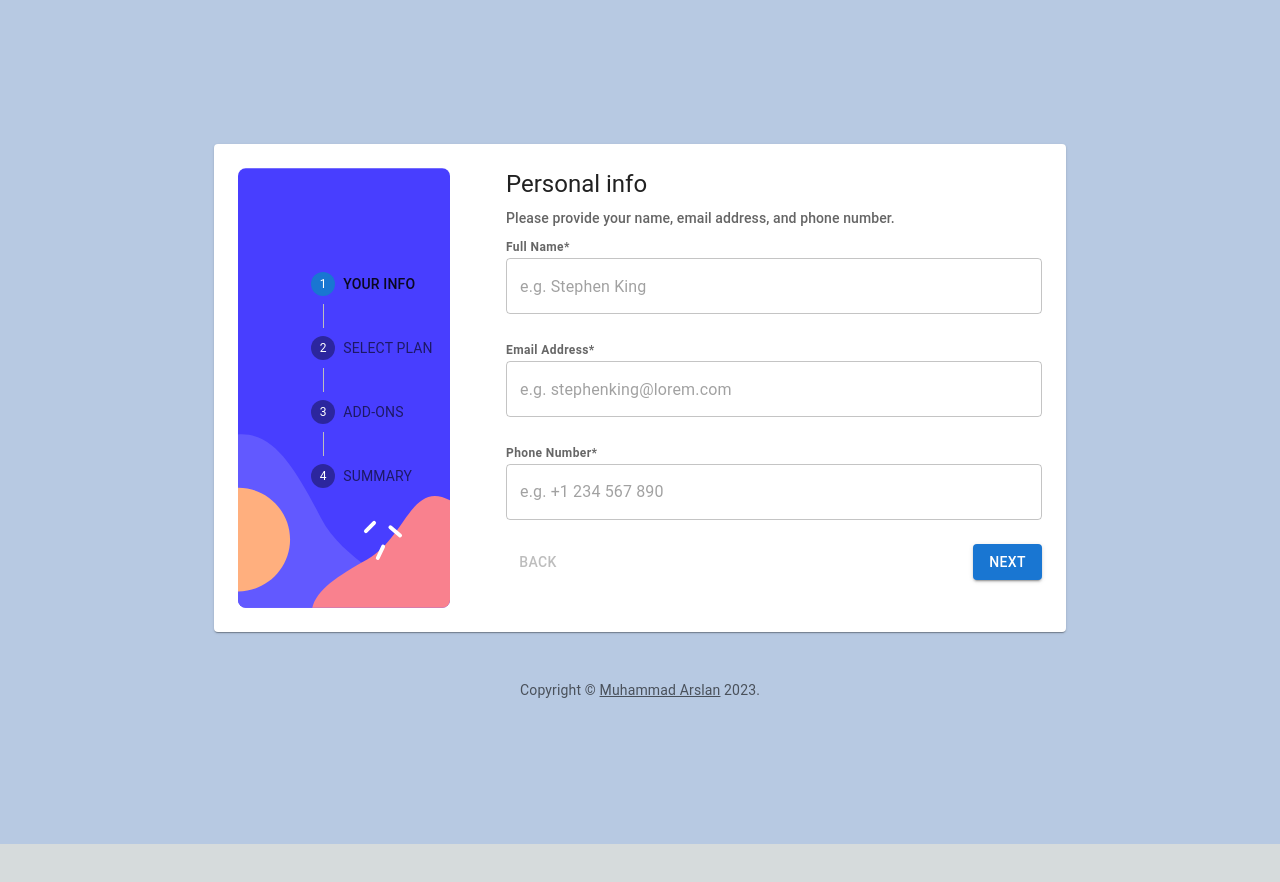
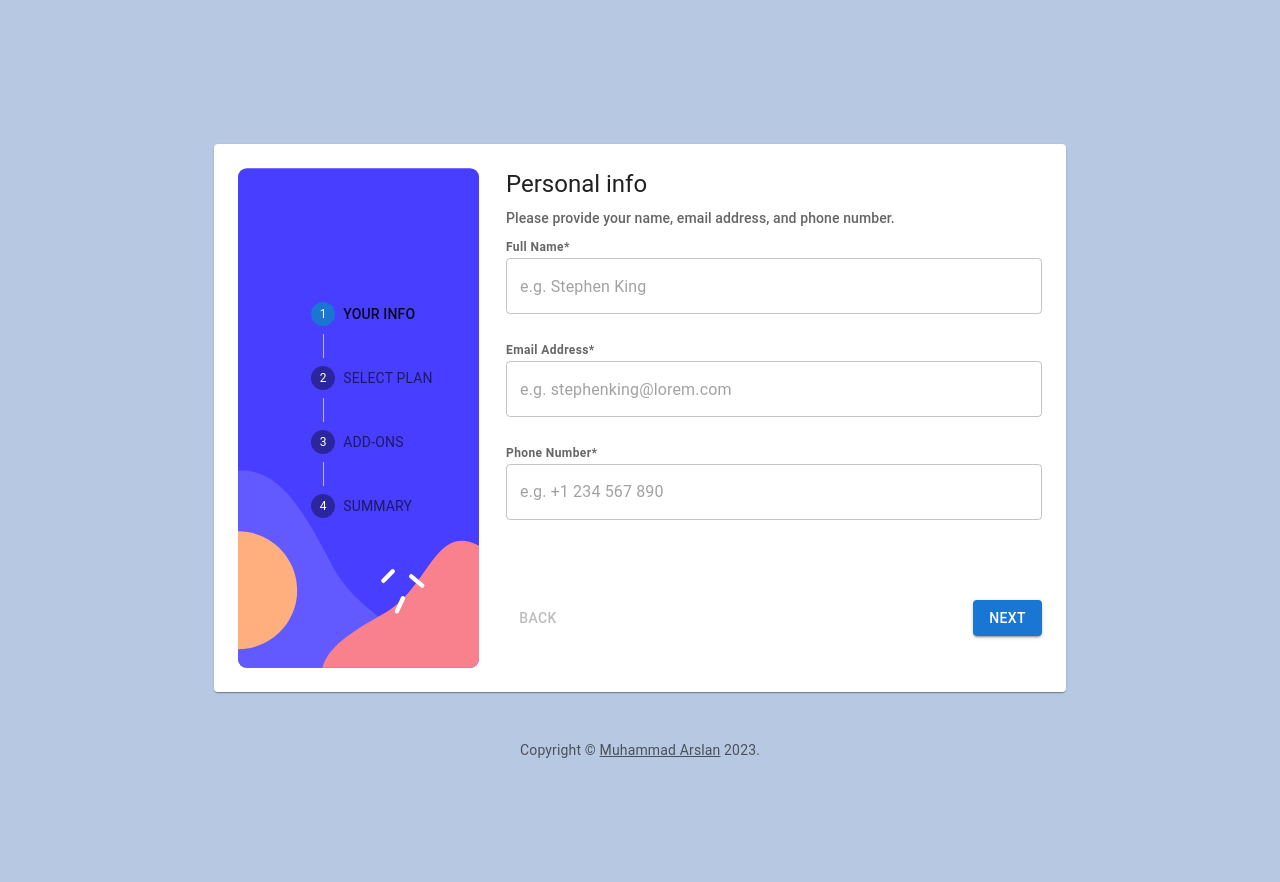
Before and after one commit to ArslanAkhtar/multi_form_front_end_mentor, a Next.js app: page / in a window 1280 px wide. Shown: the top 882 px of the page. Before the commit the page ends 844 px from the top, so only its background shows below. Built offline with nearby package versions, Linux system fonts and the light colour scheme.

Commit message:
Created custom hook for wizard selection and package for form validation added.

```diff
--- a/package.json
+++ b/package.json
@@ -12,6 +12,7 @@
     "@emotion/react": "^11.11.1",
     "@emotion/styled": "^11.11.0",
     "@fontsource/roboto": "^5.0.3",
+    "@hookform/resolvers": "^3.1.1",
     "@mui/icons-material": "^5.11.16",
     "@mui/material": "^5.13.6",
     "@types/node": "20.3.2",
@@ -22,6 +23,9 @@
     "next": "13.4.7",
     "react": "18.2.0",
     "react-dom": "18.2.0",
-    "typescript": "5.1.6"
+    "react-hook-form": "^7.45.1",
+    "typescript": "5.1.6",
+    "yup": "^1.2.0",
+    "zod": "^3.21.4"
   }
 }
--- a/src/app/components/AddOns.tsx
+++ b/src/app/components/AddOns.tsx
@@ -1,10 +1,14 @@
 import { Grid, Typography, Button, Box } from "../../lib/mui";
 import { styled } from "@mui/system";
 import { addons } from "../helpers/constants";
+import { FormDataProps } from "../helpers/types";
 
 const FormContainer = styled("div")({
   height: "100%",
   width: "100%",
+  display: "flex",
+  flexDirection: "column",
+  justifyContent: "space-between",
 });
 
 const ButtonTitle = styled("div")({
@@ -12,9 +16,15 @@ const ButtonTitle = styled("div")({
   flexDirection: "column",
 });
 
-const AddOns = () => {
+const AddOns = ({
+  activeStep,
+  totalSteps,
+  handleBack,
+  handleNext,
+}: FormDataProps) => {
   return (
     <FormContainer>
+      <Box>
         <Typography variant="h5" gutterBottom>
           Pick add-ons
         </Typography>
@@ -41,13 +51,48 @@ const AddOns = () => {
                     {addon.description}
                   </Typography>
                 </ButtonTitle>
-              <Typography variant="h6" gutterBottom sx={{ marginLeft: "40px" }}>
+                <Typography
+                  variant="h6"
+                  gutterBottom
+                  sx={{ marginLeft: "40px" }}
+                >
                   {addon.price}
                 </Typography>
               </Box>
             </Grid>
           ))}
         </Grid>
+      </Box>
+      <Box
+        sx={{
+          display: "flex",
+          flexDirection: "row",
+          justifyContent: "space-between",
+          alignItems: "flex-end",
+          mb: 4,
+        }}
+      >
+        {activeStep !== totalSteps && (
+          <>
+            <Button
+              color="inherit"
+              disabled={activeStep === 0}
+              onClick={handleBack}
+              sx={{ mr: 1 }}
+            >
+              Back
+            </Button>
+            <Button
+              variant="contained"
+              disabled={activeStep === totalSteps}
+              onClick={handleNext}
+              sx={{ mt: 3, ml: 1 }}
+            >
+              {activeStep === totalSteps - 1 ? "Confirm" : "Next"}
+            </Button>
+          </>
+        )}
+      </Box>
     </FormContainer>
   );
 };
--- a/src/app/components/Home.tsx
+++ b/src/app/components/Home.tsx
@@ -18,6 +18,8 @@ import AddOns from "./AddOns";
 import Summary from "./Summary";
 import Complete from "./Complete";
 
+import useStepper from "../customhooks/useStepper";
+
 const StepSection = styled("div")({
   height: "100%",
   display: "flex",
@@ -27,20 +29,55 @@ const StepSection = styled("div")({
 });
 
 const FormWrapper = styled("div")({
-  height: "100%",
   width: "100%",
+  display: "flex",
+  justifyContent: "space-between",
+  flexDirection: "column",
 });
 
-function getStepContent(step: number) {
+function getStepContent(
+  step: number,
+  totalSteps: number,
+  handleBack: () => void,
+  handleNext: () => void
+) {
   switch (step) {
     case 0:
-      return <Info />;
+      return (
+        <Info
+          activeStep={step}
+          totalSteps={totalSteps}
+          handleBack={handleBack}
+          handleNext={handleNext}
+        />
+      );
     case 1:
-      return <SelectPlan />;
+      return (
+        <SelectPlan
+          activeStep={step}
+          totalSteps={totalSteps}
+          handleBack={handleBack}
+          handleNext={handleNext}
+        />
+      );
     case 2:
-      return <AddOns />;
+      return (
+        <AddOns
+          activeStep={step}
+          totalSteps={totalSteps}
+          handleBack={handleBack}
+          handleNext={handleNext}
+        />
+      );
     case 3:
-      return <Summary />;
+      return (
+        <Summary
+          activeStep={step}
+          totalSteps={totalSteps}
+          handleBack={handleBack}
+          handleNext={handleNext}
+        />
+      );
     case 4:
       return <Complete />;
     default:
@@ -49,34 +86,9 @@ function getStepContent(step: number) {
 }
 
 const Home = () => {
-  const [activeStep, setActiveStep] = useState(0);
-
-  const handleStep = (step: number) => () => {
-    setActiveStep(step);
-  };
-
-  const handleBack = () => {
-    if (!isFirstStep()) {
-      setActiveStep((prevActiveStep) => prevActiveStep - 1);
-    }
-  };
-
-  const handleNext = () => {
-    if (!isLastStep()) {
-      setActiveStep((prevActiveStep) => prevActiveStep + 1);
-    }
-  };
-
-  const totalSteps = () => {
-    return steps.length;
-  };
-
-  const isLastStep = () => {
-    return activeStep === totalSteps();
-  };
-  const isFirstStep = () => {
-    return activeStep === 0;
-  };
+  const [stepOneData, setStepOneData] = useState({});
+  const { activeStep, totalSteps, handleBack, handleNext, handleStep } =
+    useStepper();
 
   return (
     <>
@@ -94,7 +106,7 @@ const Home = () => {
               backgroundImage: `url('/assets/images/bg-sidebar-desktop.svg')`,
               backgroundRepeat: "no-repeat",
               backgroundSize: "contain",
-              height: "55vh",
+              height: "500px",
               width: "50%",
             }}
           >
@@ -125,35 +137,14 @@ const Home = () => {
           </Box>
 
           <FormWrapper>
-            {getStepContent(activeStep)}
+            {getStepContent(activeStep, totalSteps, handleBack, handleNext)}
             <Box
               sx={{
                 display: "flex",
                 justifyContent: "space-between",
                 alignItems: "flex-end",
               }}
-            >
-              {activeStep !== steps.length && (
-                <>
-                  <Button
-                    color="inherit"
-                    disabled={activeStep === 0}
-                    onClick={handleBack}
-                    sx={{ mr: 1 }}
-                  >
-                    Back
-                  </Button>
-                  <Button
-                    variant="contained"
-                    disabled={activeStep === steps.length}
-                    onClick={handleNext}
-                    sx={{ mt: 3, ml: 1 }}
-                  >
-                    {activeStep === steps.length - 1 ? "Confirm" : "Next"}
-                  </Button>
-                </>
-              )}
-            </Box>
+            ></Box>
           </FormWrapper>
         </Paper>
         <CopyRight />
--- a/src/app/components/Info.tsx
+++ b/src/app/components/Info.tsx
@@ -1,14 +1,31 @@
-import { Grid, Typography, OutlinedInput, FormHelperText } from "../../lib/mui";
+import {
+  Grid,
+  Typography,
+  OutlinedInput,
+  FormHelperText,
+  Button,
+  Box,
+} from "../../lib/mui";
 import { styled } from "@mui/system";
+import { FormDataProps } from "../helpers/types";
 
 const FormContainer = styled("div")({
   height: "100%",
   width: "100%",
+  display: "flex",
+  flexDirection: "column",
+  justifyContent: "space-between",
 });
 
-const Info = () => {
+const Info = ({
+  activeStep,
+  totalSteps,
+  handleBack,
+  handleNext,
+}: FormDataProps) => {
   return (
     <FormContainer>
+      <Box>
         <Typography variant="h5" gutterBottom>
           Personal info
         </Typography>
@@ -62,6 +79,37 @@ const Info = () => {
             />
           </Grid>
         </Grid>
+      </Box>
+      <Box
+        sx={{
+          display: "flex",
+          flexDirection: "row",
+          justifyContent: "space-between",
+          alignItems: "flex-end",
+          mb: 4,
+        }}
+      >
+        {activeStep !== totalSteps && (
+          <>
+            <Button
+              color="inherit"
+              disabled={activeStep === 0}
+              onClick={handleBack}
+              sx={{ mr: 1 }}
+            >
+              Back
+            </Button>
+            <Button
+              variant="contained"
+              disabled={activeStep === totalSteps}
+              onClick={handleNext}
+              sx={{ mt: 3, ml: 1 }}
+            >
+              {activeStep === totalSteps - 1 ? "Confirm" : "Next"}
+            </Button>
+          </>
+        )}
+      </Box>
     </FormContainer>
   );
 };
--- a/src/app/components/SelectPlan.tsx
+++ b/src/app/components/SelectPlan.tsx
@@ -4,9 +4,11 @@ import {
   Typography,
   ToggleButtonGroup,
   ToggleButton,
+  Box,
+  Button,
 } from "../../lib/mui";
 import { styled } from "@mui/system";
-import { type Plan } from "../helpers/types";
+import { FormDataProps, type Plan } from "../helpers/types";
 import PlanCard from "./PlanCard";
 
 import { plans } from "../helpers/constants";
@@ -14,6 +16,9 @@ import { plans } from "../helpers/constants";
 const FormContainer = styled("div")({
   height: "100%",
   width: "100%",
+  display: "flex",
+  flexDirection: "column",
+  justifyContent: "space-between",
 });
 
 const CardWrapper = styled("div")({
@@ -21,7 +26,12 @@ const CardWrapper = styled("div")({
   flexWrap: "wrap",
 });
 
-const SelectPlan = () => {
+const SelectPlan = ({
+  activeStep,
+  totalSteps,
+  handleBack,
+  handleNext,
+}: FormDataProps) => {
   const [selectedType, setSelectedType] = useState("monthly");
   const [selectedPlan, setSelectedPlan] = useState<Plan | null>(null);
 
@@ -38,6 +48,7 @@ const SelectPlan = () => {
 
   return (
     <FormContainer>
+      <Box>
         <Typography variant="h5" gutterBottom>
           Select your plan
         </Typography>
@@ -70,6 +81,37 @@ const SelectPlan = () => {
             </ToggleButtonGroup>
           </Grid>
         </Grid>
+      </Box>
+      <Box
+        sx={{
+          display: "flex",
+          flexDirection: "row",
+          justifyContent: "space-between",
+          alignItems: "flex-end",
+          mb: 4,
+        }}
+      >
+        {activeStep !== totalSteps && (
+          <>
+            <Button
+              color="inherit"
+              disabled={activeStep === 0}
+              onClick={handleBack}
+              sx={{ mr: 1 }}
+            >
+              Back
+            </Button>
+            <Button
+              variant="contained"
+              disabled={activeStep === totalSteps}
+              onClick={handleNext}
+              sx={{ mt: 3, ml: 1 }}
+            >
+              {activeStep === totalSteps - 1 ? "Confirm" : "Next"}
+            </Button>
+          </>
+        )}
+      </Box>
     </FormContainer>
   );
 };
--- a/src/app/components/Summary.tsx
+++ b/src/app/components/Summary.tsx
@@ -1,19 +1,32 @@
-import { Grid, Typography, Paper, Box, Link, Divider } from "../../lib/mui";
+import {
+  Grid,
+  Typography,
+  Paper,
+  Box,
+  Link,
+  Divider,
+  Button,
+} from "../../lib/mui";
 import { styled } from "@mui/system";
+import { FormDataProps } from "../helpers/types";
 
 const FormContainer = styled("div")({
   height: "100%",
   width: "100%",
+  display: "flex",
+  flexDirection: "column",
+  justifyContent: "space-between",
 });
 
-const ButtonTitle = styled("div")({
-  display: "flex",
-  flexDirection: "column",
-});
-
-const Summary = () => {
+const Summary = ({
+  activeStep,
+  totalSteps,
+  handleBack,
+  handleNext,
+}: FormDataProps) => {
   return (
     <FormContainer>
+      <Box>
         <Typography variant="h5" gutterBottom>
           Finishing up
         </Typography>
@@ -153,6 +166,37 @@ const Summary = () => {
             </Box>
           </Grid>
         </Grid>
+      </Box>
+      <Box
+        sx={{
+          display: "flex",
+          flexDirection: "row",
+          justifyContent: "space-between",
+          alignItems: "flex-end",
+          mb: 4,
+        }}
+      >
+        {activeStep !== totalSteps && (
+          <>
+            <Button
+              color="inherit"
+              disabled={activeStep === 0}
+              onClick={handleBack}
+              sx={{ mr: 1 }}
+            >
+              Back
+            </Button>
+            <Button
+              variant="contained"
+              disabled={activeStep === totalSteps}
+              onClick={handleNext}
+              sx={{ mt: 3, ml: 1 }}
+            >
+              {activeStep === totalSteps - 1 ? "Confirm" : "Next"}
+            </Button>
+          </>
+        )}
+      </Box>
     </FormContainer>
   );
 };
--- /dev/null
+++ b/src/app/customhooks/useStepper.tsx
@@ -0,0 +1,41 @@
+import { useState } from "react";
+import { steps } from "../helpers/constants";
+
+const useStepper = () => {
+  const [activeStep, setActiveStep] = useState(0);
+  const totalSteps = steps.length;
+
+  const handleStep = (step: number) => () => {
+    setActiveStep(step);
+  };
+
+  const handleBack = () => {
+    if (!isFirstStep()) {
+      setActiveStep((prevActiveStep) => prevActiveStep - 1);
+    }
+  };
+
+  const handleNext = () => {
+    if (!isLastStep()) {
+      setActiveStep((prevActiveStep) => prevActiveStep + 1);
+    }
+  };
+
+  const isLastStep = () => {
+    return activeStep === totalSteps;
+  };
+
+  const isFirstStep = () => {
+    return activeStep === 0;
+  };
+
+  return {
+    activeStep,
+    handleBack,
+    handleNext,
+    handleStep,
+    totalSteps,
+  };
+};
+
+export default useStepper;
```
Also changed, not shown: src/app/helpers/types.tsx (+7 -0 lines), 1 other file (tests, documents, lock files or other folders). Lines whose indentation alone changed are shown as unchanged.
